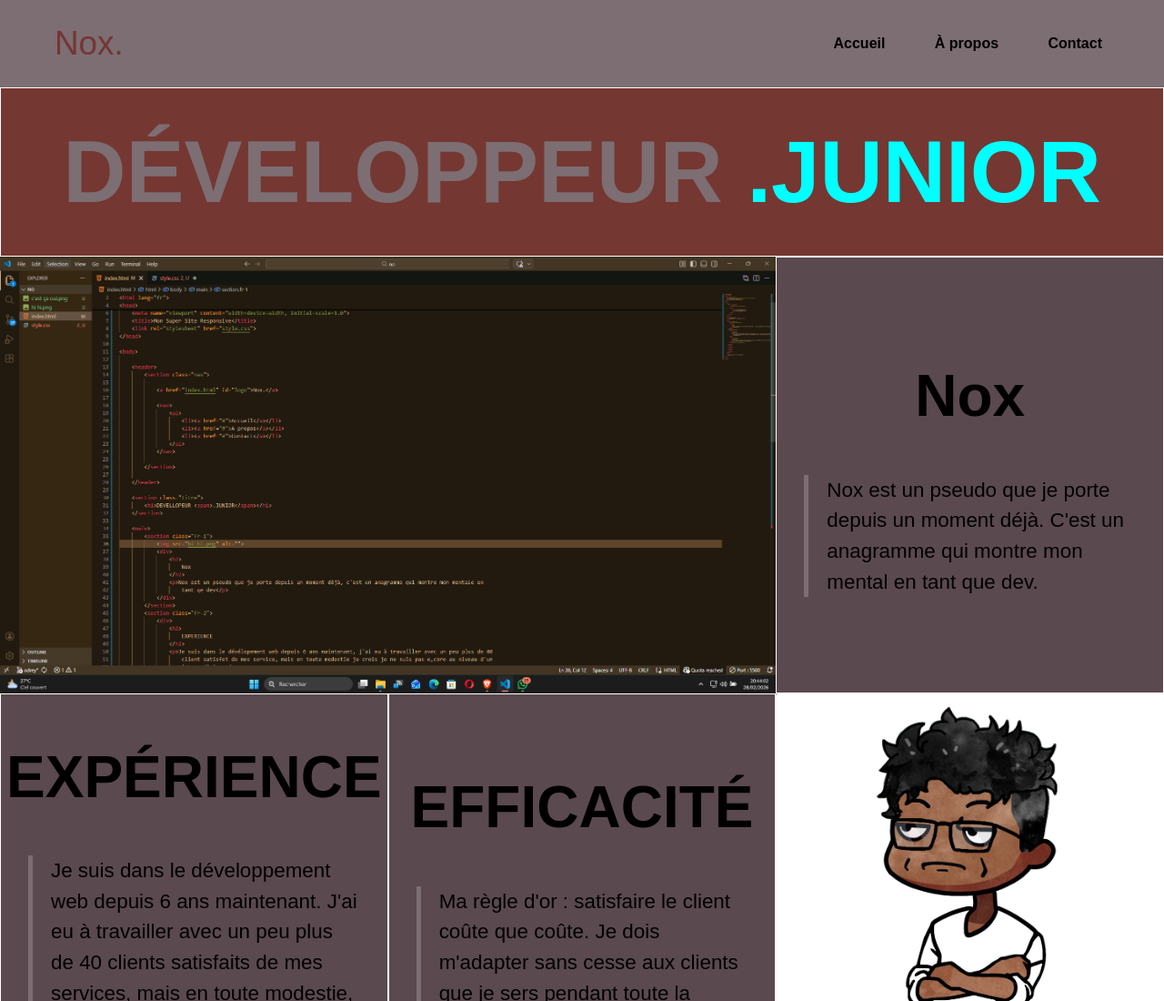
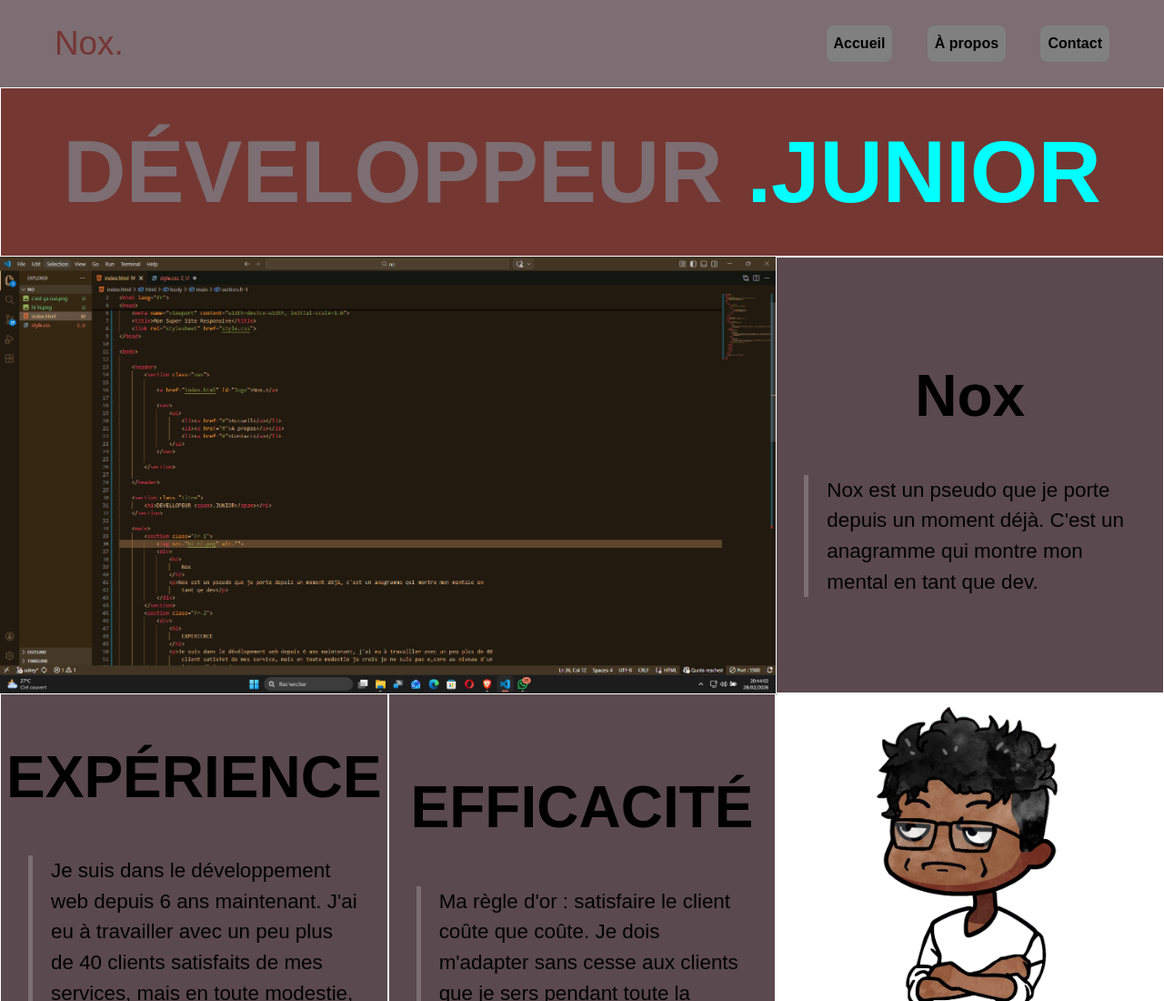
Before and after one commit to YoungFox450/page_landig, a plain HTML site: page index.html in a window 1280 px wide. Shown: the top 1100 px of the page at 91% size. Drawn offline with Linux system fonts and the light colour scheme; a web font is replaced by a local one.

Commit message:
nav bar modif

```diff
--- a/style.css
+++ b/style.css
@@ -66,6 +66,8 @@ header {
     display: inline-block;
     outline: 2px solid transparent;
     cursor: pointer;
+    background: gray;
+    border-radius: 8px;
 }
 
 .nav ul a:hover {
```
